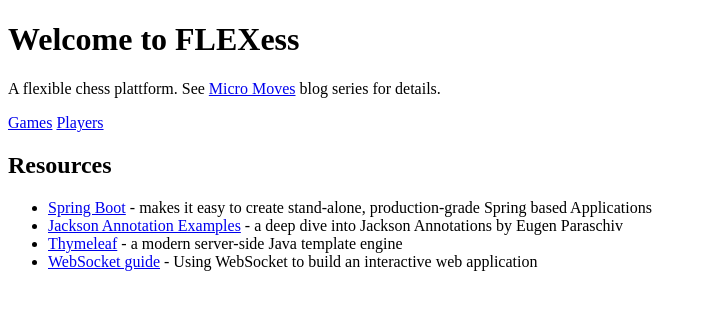
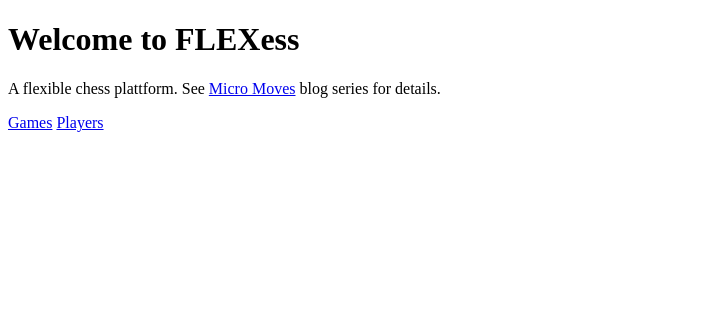
Before and after one commit to embarced/micro-moves, a PHP site: page / in a window 1280 px wide. Shown: the top 310 px of the page, without its empty margins (0-707 px from the left). Run offline with PHP 8.4, Linux system fonts and the light colour scheme.

Commit message:
About-Resources removed from homepage

```diff
--- a/modules/homepage/src/index.php
+++ b/modules/homepage/src/index.php
@@ -21,15 +21,6 @@
             </p>
         </div>
 
-        <h2>Resources</h2>
-        <ul>
-            <li><a href="https://spring.io/projects/spring-boot" target="_blank">Spring Boot</a> - makes it easy to create stand-alone, production-grade Spring based Applications</li>
-            <li><a href="https://www.baeldung.com/jackson-annotations" target="_blank">Jackson Annotation Examples</a> - a deep dive into Jackson Annotations by Eugen Paraschiv</li>
-            <li><a href="https://www.thymeleaf.org" target="_blank">Thymeleaf</a> - a modern server-side Java template engine</li>
-            <li><a href="https://spring.io/guides/gs/messaging-stomp-websocket/" target="_blank">WebSocket guide</a> - Using WebSocket to build an interactive web application</li>
-        </ul>
-
-
     </div>
 
     <!--# include virtual="/footer" -->
```
